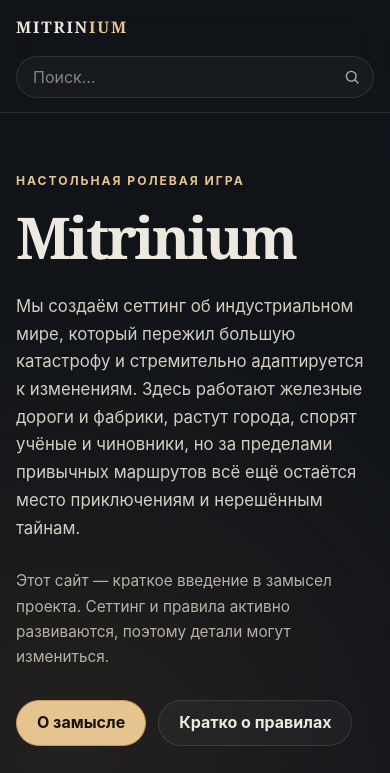
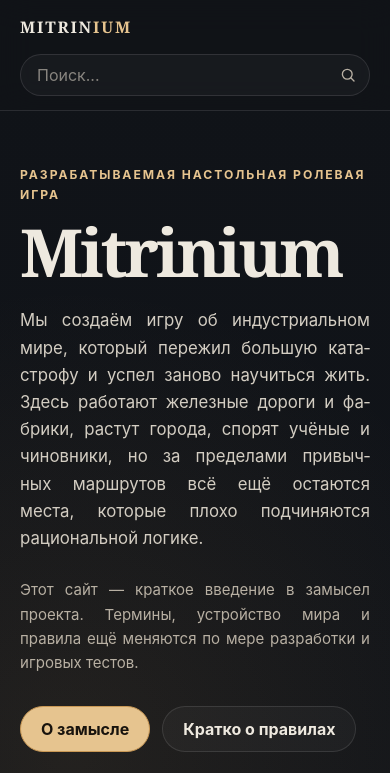
Before and after one commit to FaragonTix/Mitrinium-site, a plain HTML site: page index.html in a window 390 px wide. Shown: the top 773 px of the page. Drawn offline with Linux system fonts and the light colour scheme.

Commit message:
Update index.html
Signed-off-by: FaragonTix <41158721+FaragonTix@users.noreply.github.com>

```diff
--- a/index.html
+++ b/index.html
@@ -3,12 +3,10 @@
 <head>
   <meta charset="UTF-8" />
   <meta name="viewport" content="width=device-width, initial-scale=1.0" />
-
   <meta
     name="description"
-    content="Mitrinium — настольная ролевая игра в стадии активной разработки об индустриальном мире после большой катастрофы."
+    content="Mitrinium — разрабатываемая настольная ролевая игра об индустриальном мире после большой катастрофы."
   />
-
   <meta name="theme-color" content="#12151a" />
 
   <title>Mitrinium — настольная ролевая игра</title>
@@ -35,6 +33,13 @@
     html {
       scroll-behavior: smooth;
       background: var(--bg);
+
+      /*
+        Не позволяет мобильным браузерам самостоятельно
+        увеличивать отдельные абзацы.
+      */
+      -webkit-text-size-adjust: 100%;
+      text-size-adjust: 100%;
     }
 
     body {
@@ -85,7 +90,9 @@
       margin-inline: auto;
     }
 
-    /* Шапка */
+    /*
+      Шапка
+    */
 
     .site-header {
       position: sticky;
@@ -111,7 +118,6 @@
     .brand {
       flex: 0 0 auto;
 
-      color: var(--text);
       text-decoration: none;
 
       font-family: Georgia, "Times New Roman", serif;
@@ -136,6 +142,7 @@
 
     .nav-links a {
       color: var(--muted);
+
       text-decoration: none;
       font-size: 0.92rem;
     }
@@ -145,11 +152,13 @@
       color: var(--text);
     }
 
-    /* Секретный поиск */
+    /*
+      Секретный поиск
+    */
 
     .secret-search {
       width: min(250px, 26vw);
-      min-width: 150px;
+      min-width: 160px;
 
       display: flex;
       align-items: center;
@@ -168,7 +177,7 @@
 
     .secret-search:focus-within {
       border-color: rgba(230, 196, 143, 0.46);
-      background: rgba(255, 255, 255, 0.05);
+      background: rgba(255, 255, 255, 0.055);
     }
 
     .secret-search input {
@@ -246,13 +255,16 @@
       border: 0;
     }
 
-    /* Общая типографика */
+    /*
+      Общая типографика
+    */
 
     h1,
     h2,
     h3 {
       font-family: Georgia, "Times New Roman", serif;
       line-height: 1.12;
+
       overflow-wrap: anywhere;
     }
 
@@ -273,6 +285,7 @@
 
     h3 {
       margin: 0 0 10px;
+
       font-size: 1.45rem;
     }
 
@@ -288,11 +301,32 @@
       font-weight: 750;
     }
 
+    /*
+      Браузер может использовать естественные переносы
+      ещё до перехода в мобильный режим.
+    */
+
+    .hero-lead,
+    .hero-note,
+    .section-head > p,
+    .card p,
+    .rule-box > p,
+    .quote,
+    .class-description,
+    .cta > p {
+      text-wrap: pretty;
+
+      hyphens: auto;
+      -webkit-hyphens: auto;
+    }
+
     section {
       padding: 82px 0;
     }
 
-    /* Главный экран */
+    /*
+      Главный экран
+    */
 
     .hero {
       min-height: 78vh;
@@ -311,6 +345,7 @@
         minmax(280px, 0.85fr);
 
       align-items: center;
+
       gap: 64px;
     }
 
@@ -455,7 +490,9 @@
       text-transform: uppercase;
     }
 
-    /* Заголовки разделов */
+    /*
+      Заголовки разделов
+    */
 
     .section-head {
       display: grid;
@@ -474,7 +511,7 @@
       min-width: 0;
     }
 
-    .section-head p {
+    .section-head > p {
       max-width: 760px;
 
       margin: 2px 0 0;
@@ -483,7 +520,9 @@
       font-size: 1.04rem;
     }
 
-    /* Сетки и карточки */
+    /*
+      Карточки и сетки
+    */
 
     .grid {
       display: grid;
@@ -496,6 +535,10 @@
 
     .grid.three {
       grid-template-columns: repeat(3, minmax(0, 1fr));
+    }
+
+    .grid.four {
+      grid-template-columns: repeat(4, minmax(0, 1fr));
     }
 
     .card {
@@ -560,7 +603,9 @@
       color: var(--accent-soft);
     }
 
-    /* Правила */
+    /*
+      Правила
+    */
 
     .rule-box {
       padding: 28px;
@@ -648,7 +693,9 @@
       line-height: 1.42;
     }
 
-    /* Карусель классов */
+    /*
+      Карусель классов
+    */
 
     .class-carousel {
       position: relative;
@@ -913,7 +960,9 @@
       font-variant-numeric: tabular-nums;
     }
 
-    /* Статус */
+    /*
+      Статус разработки
+    */
 
     .cta {
       padding: 38px;
@@ -930,7 +979,7 @@
       font-size: clamp(2rem, 4vw, 3.2rem);
     }
 
-    .cta p {
+    .cta > p {
       max-width: 760px;
 
       margin: 18px 0 0;
@@ -938,7 +987,9 @@
       color: var(--muted);
     }
 
-    /* Подвал */
+    /*
+      Подвал
+    */
 
     footer {
       padding: 32px 0 46px;
@@ -957,30 +1008,27 @@
       border-top: 1px solid var(--line);
     }
 
-    /* Адаптивность */
-
-    @media (max-width: 1040px) {
+    /*
+      Планшеты и небольшие ноутбуки
+    */
+
+    @media (max-width: 920px) {
       .nav {
-        gap: 16px;
-      }
-
-      .nav-links {
-        gap: 12px;
-      }
-
-      .nav-links a {
-        font-size: 0.84rem;
+        flex-wrap: wrap;
+
+        gap: 14px;
+        padding: 13px 0;
       }
 
       .secret-search {
-        width: min(220px, 24vw);
-      }
-    }
-
-    @media (max-width: 920px) {
+        order: 3;
+        width: 100%;
+      }
+
       .hero-grid,
       .section-head {
         grid-template-columns: 1fr;
+
         gap: 34px;
       }
 
@@ -993,54 +1041,154 @@
         margin-inline: auto;
       }
 
-      .grid.three {
+      .grid.three,
+      .grid.four {
         grid-template-columns: repeat(2, minmax(0, 1fr));
       }
 
       .result-grid {
         grid-template-columns: repeat(2, minmax(0, 1fr));
       }
-
-      .nav {
-        flex-wrap: wrap;
-        padding: 14px 0;
-      }
-
-      .secret-search {
-        order: 3;
-        width: 100%;
-      }
-    }
+    }
+
+    /*
+      Карусель на телефонах
+    */
 
     @media (max-width: 760px) {
       .class-card {
         grid-template-columns: 1fr;
+
         padding: 24px;
       }
 
       .class-mark {
         min-height: 180px;
       }
-    }
+
+      .class-controls {
+        align-items: center;
+      }
+    }
+
+    /*
+      Мобильная типографика
+    */
 
     @media (max-width: 620px) {
+      .container {
+        /*
+          Чуть более широкие боковые поля не дают строкам
+          прилипать к краям экрана.
+        */
+        width: min(calc(100% - 40px), var(--max));
+      }
+
+      .nav {
+        padding: 14px 0;
+      }
+
       .nav-links {
         display: none;
       }
 
+      .secret-search {
+        min-width: 0;
+      }
+
       .hero {
         min-height: auto;
-        padding-top: 58px;
+
+        padding: 54px 0 58px;
       }
 
       section {
-        padding: 64px 0;
+        padding: 58px 0;
+      }
+
+      h1 {
+        font-size: clamp(3.15rem, 17vw, 4.7rem);
+        line-height: 0.98;
+      }
+
+      h2 {
+        max-width: 100%;
+
+        font-size: clamp(2rem, 10vw, 2.75rem);
+        line-height: 1.05;
+        letter-spacing: -0.025em;
+      }
+
+      h3 {
+        font-size: 1.32rem;
+      }
+
+      .section-head {
+        gap: 22px;
+        margin-bottom: 30px;
+      }
+
+      /*
+        На узких экранах длинные абзацы выравниваются
+        по ширине. Последняя строка остаётся слева,
+        чтобы не появлялись огромные пробелы.
+      */
+
+      .hero-lead,
+      .hero-note,
+      .section-head > p,
+      .card p,
+      .rule-box > p,
+      .quote,
+      .class-description,
+      .cta > p {
+        max-width: none;
+
+        text-align: justify;
+        text-align-last: left;
+        text-justify: inter-word;
+
+        hyphens: auto;
+        -webkit-hyphens: auto;
+
+        overflow-wrap: normal;
+        word-break: normal;
+
+        line-height: 1.62;
+      }
+
+      .section-head > p,
+      .card p,
+      .rule-box > p,
+      .class-description,
+      .cta > p {
+        font-size: 1rem;
+      }
+
+      .hero-lead {
+        font-size: 1.05rem;
+      }
+
+      .hero-note {
+        font-size: 0.94rem;
+      }
+
+      .quote {
+        padding: 24px 20px;
+
+        font-size: 1.13rem;
       }
 
       .grid.two,
       .grid.three,
+      .grid.four,
       .result-grid {
         grid-template-columns: 1fr;
+      }
+
+      .card,
+      .rule-box {
+        padding: 22px;
       }
 
       .cta {
@@ -1130,22 +1278,24 @@
       <div class="container hero-grid">
         <div>
           <p class="eyebrow">
-            Настольная ролевая игра
+            Разрабатываемая настольная ролевая игра
           </p>
 
           <h1>Mitrinium</h1>
 
           <p class="hero-lead">
-            Мы создаём сеттинг об индустриальном мире, который пережил
-            большую катастрофу и стремительно адаптируется к изменениям.
-            Здесь работают железные дороги и фабрики, растут города,
-            спорят учёные и чиновники, но за пределами привычных маршрутов
-            всё ещё остаётся место приключениям и нерешённым тайнам.
+            Мы создаём игру об индустриальном мире, который пережил
+            большую катастрофу и успел заново научиться жить. Здесь
+            работают железные дороги и фабрики, растут города, спорят
+            учёные и чиновники, но за пределами привычных маршрутов
+            всё ещё остаются места, которые плохо подчиняются
+            рациональной логике.
           </p>
 
           <p class="hero-note">
-            Этот сайт — краткое введение в замысел проекта. Сеттинг и
-            правила активно развиваются, поэтому детали могут измениться.
+            Этот сайт — краткое введение в замысел проекта. Термины,
+            устройство мира и правила ещё меняются по мере разработки
+            и игровых тестов.
           </p>
 
           <div class="hero-actions">
@@ -1755,7 +1905,7 @@
           <div class="hero-actions">
             <a
               class="button primary"
-              href="https://docs.google.com/document/d/1lrJRQbbYDmEap1faz7Fh2OEfor8c2XDOKNyRxb3jxPQ/edit?usp=sharing"
+              href="https://docs.google.com/document/d/1fvCaKlEvMlfLW6_7lZ3dwhFVEFIiq-5JIR8XabUg3KU/view?usp=sharing"
               target="_blank"
               rel="noopener noreferrer"
             >
@@ -1829,7 +1979,7 @@
     });
 
     /*
-      Карусель классов.
+      Карусель классов
     */
 
     (() => {
```
